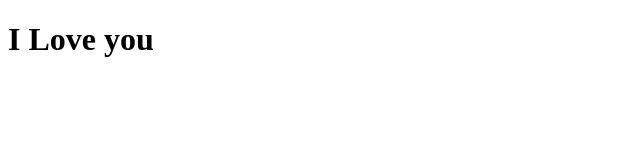
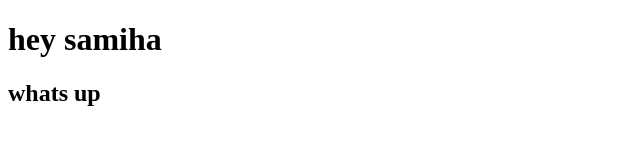
Before and after one commit to rsient-ratul/lalala, a plain HTML site: page index.html in a window 1280 px wide. Shown: the whole page, without its empty margins (0-640 px from the left). Drawn offline with Linux system fonts and the light colour scheme.

Commit message:
changed line

```diff
--- a/index.html
+++ b/index.html
@@ -8,10 +8,11 @@
 <body>
 
 
+<h1> hey samiha </h1>
+<h2> whats up </h2>
 
 
 
 
-    <h1> I Love you </h1>
 </body>
 </html>
```
